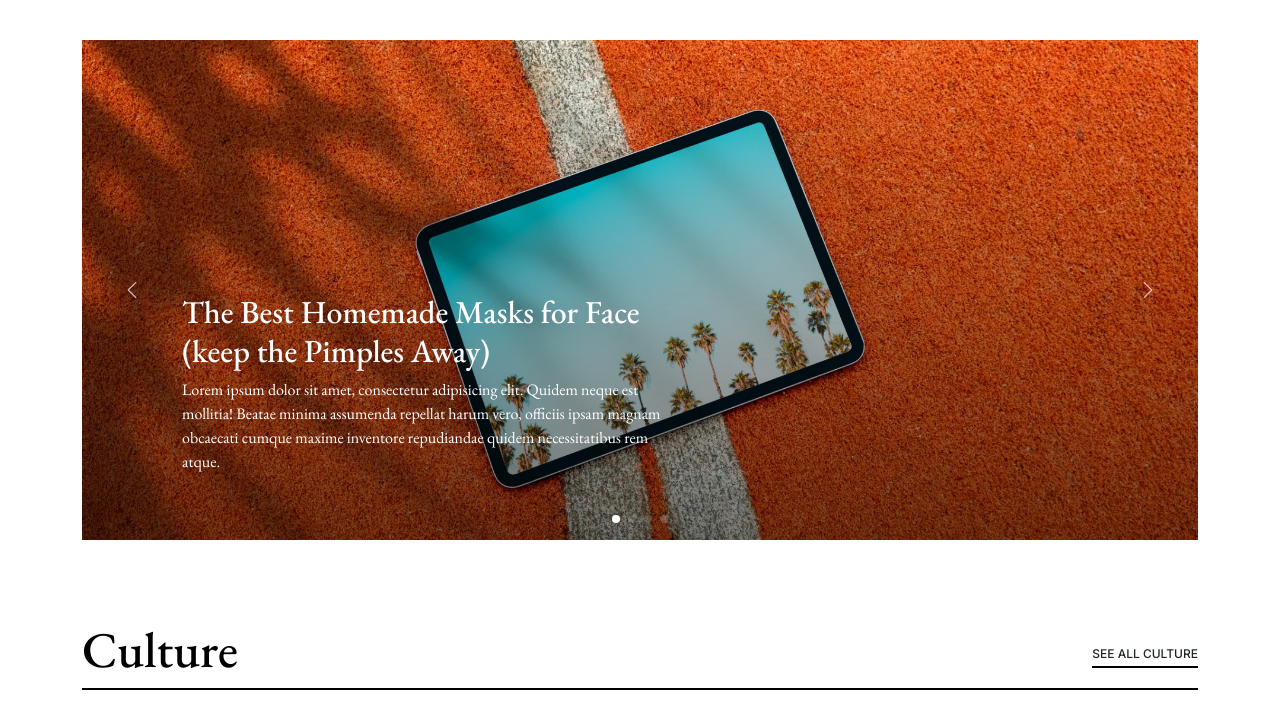
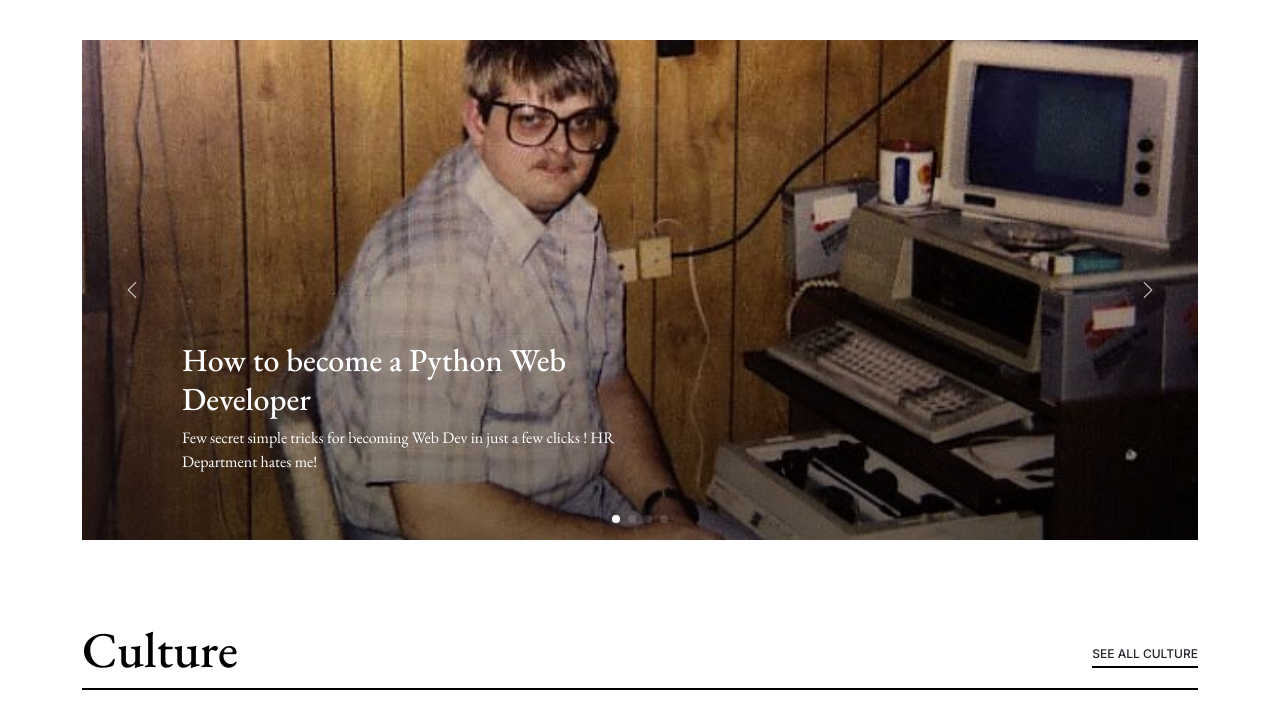
Before and after one commit to Stanotech/my_site, a Django app: page / in a window 1280 px wide. Shown: the part 90-804 px from the top of the page. Run offline with Django 3.2, Linux system fonts and the light colour scheme; some libraries are stand-ins or nearby versions; some web fonts are replaced.

Commit message:
content update

```diff
--- a/blog/templates/blog/index.html
+++ b/blog/templates/blog/index.html
@@ -79,10 +79,10 @@ Stan Blog
             <div class="swiper sliderFeaturedPosts">
               <div class="swiper-wrapper">
                 <div class="swiper-slide">
-                  <a href="{% url 'single_post' slug='post1' %}" class="img-bg d-flex align-items-end" style="background-image: url({% static 'blog/assets/img/post-slide-1.jpg' %});">
+                  <a href="{% url 'single_post' slug='post1' %}" class="img-bg d-flex align-items-end" style="background-image: url({% static 'blog/assets/img/nerd.jpg' %});">
                     <div class="img-bg-inner">
-                      <h2>The Best Homemade Masks for Face (keep the Pimples Away)</h2>
-                      <p>Lorem ipsum dolor sit amet, consectetur adipisicing elit. Quidem neque est mollitia! Beatae minima assumenda repellat harum vero, officiis ipsam magnam obcaecati cumque maxime inventore repudiandae quidem necessitatibus rem atque.</p>
+                      <h2>{{all_posts.post1.title}}</h2>
+                      <p>{{all_posts.post1.excerpt}}</p>
                     </div>
                   </a>
                 </div>
--- a/blog/views.py
+++ b/blog/views.py
@@ -22,18 +22,27 @@ posts_content = {
 
     },
     "post3": {
-        "title": "How to become a Python Web Developer",
+        "title": "Your father annoy you ? How to get rid of him",
         "image": "nerd.jpg",
         "author": "Stan",
         "date": date(2022, 10, 21),
         "excerpt": "Few secret simple tricks for becoming Web Dev in just a few clicks ! HR Department hates me! ",
         "content": "You just need a GitHub with projects like this: <ul> <li> Vending MAchine</li> <li> Online game </li>"
-
+    },
+    "post4": {
+        "title": "How we eat is very important",
+        "image": "nerd.jpg",
+        "author": "Stan",
+        "date": date(2022, 10, 21),
+        "excerpt": "Few secret simple tricks for becoming Web Dev in just a few clicks ! HR Department hates me! ",
+        "content": "You just need a GitHub with projects like this: <ul> <li> Vending MAchine</li> <li> Online game </li>"
     },
 }
 
 def starting_page(request):
-    return render(request, "blog/index.html")
+    return render(request, "blog/index.html", {
+            "all_posts": posts_content,             #passing all post(posts_content) variable to index.htmp
+        })
 
 def posts(request):
     return render(request, "blog/all_posts.html")
@@ -41,11 +50,12 @@ def posts(request):
 def single_post(request, slug):
 
     try:
-        print("kapaciapa")
-        print(posts_content[slug]["title"])
         return render(request, "blog/single_post.html", {
             "title": posts_content[slug]["title"],
             "image": posts_content[slug]["image"],
+            "author": posts_content[slug]["author"],
+            "date": posts_content[slug]["date"],
+            "excerpt": posts_content[slug]["excerpt"],
             "content": posts_content[slug]["content"],
         })
 
```
Also changed, not shown: blog/static/blog/assets/img/monkey.jpg (added).
